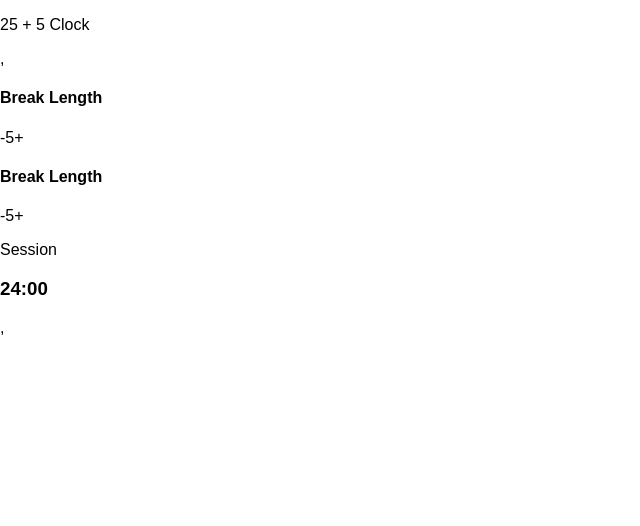
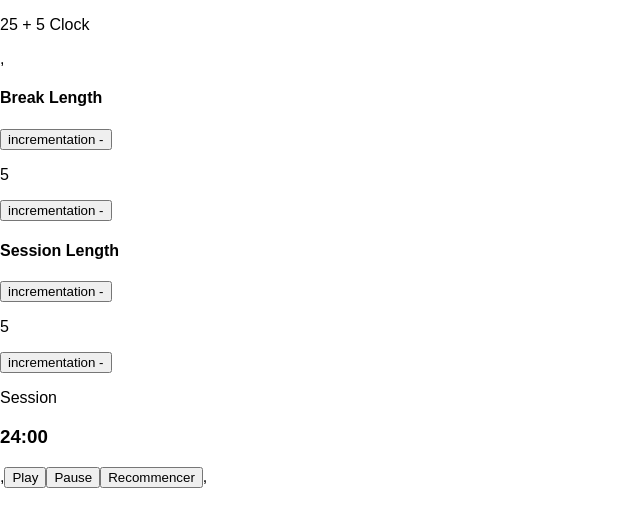
Before and after one commit to Annette-Bwemere-Salama/annetteTimerCOMODORO, a React (Create React App) app: page / in a window 1280 px wide. Shown: the top 526 px of the page, without its empty margins (0-640 px from the left). Built offline with nearby package versions, Linux system fonts and the light colour scheme.

Commit message:
first commit

```diff
--- a/src/App.js
+++ b/src/App.js
@@ -1,24 +1,23 @@
 import React from "react";
 
-// import "App.js";
+
+
+
 import "./App.css";
 import BreakLength from "./COMPONENT/BreakLength.js";
-// import "App.js";
-/*
-import  Header from "./COMPONENT/Header.js";
-import Main from "./COMPONENT/Clock.js";
-import Mainsection from "./COMPONENT/Mainsection.js";
-import FooterIcons from "./COMPONENT/Footer.js";*/
+
 import Clock from "./COMPONENT/Clock.js";
-import Session from "./COMPONENT/session";
+import Session from "./COMPONENT/session.js";
+import Footer from "./COMPONENT/footer.js";
 
 function App() {
   return (
-    <div>
+    <React.Fragment>
       <Clock />,
       <BreakLength />
       <Session />,
-    </div>
+      <Footer />,
+    </React.Fragment>
   );
 }
 
--- a/src/COMPONENT/BreakLength.js
+++ b/src/COMPONENT/BreakLength.js
@@ -2,16 +2,22 @@ import React from "react";
 
 function BreakLength() {
   return (
-    <main>
+    <React.Fragment>
       <div>
         <h4>Break Length</h4>
-        <p>-5+</p>
+        <button>incrementation -</button>
+        <p>5</p>
+        <button>incrementation -</button>
       </div>
       <div>
-        <h4>Break Length</h4>
-        <p>-5+</p>
+        <div>
+          <h4>Session Length</h4>
+          <button>incrementation -</button>
+          <p>5</p>
+          <button>incrementation -</button>
+        </div>
       </div>
-    </main>
+    </React.Fragment>
   );
 }
 
--- a/src/COMPONENT/Clock.js
+++ b/src/COMPONENT/Clock.js
@@ -2,9 +2,9 @@ import React from "react";
 
 function Clock() {
   return (
-    <div>
+    <React.Fragment>
       <p> 25 + 5 Clock</p>
-    </div>
+    </React.Fragment>
   );
 }
 export default Clock;
--- /dev/null
+++ b/src/COMPONENT/footer.js
@@ -0,0 +1,13 @@
+import React from "react";
+
+function Footer() {
+  return (
+    <React.Fragment>
+      <button>Play</button>
+      <button>Pause</button>
+      <button>Recommencer</button>
+    </React.Fragment>
+  );
+}
+
+export default Footer;
--- a/src/COMPONENT/session.js
+++ b/src/COMPONENT/session.js
@@ -2,10 +2,10 @@ import React from "react";
 
 function Session() {
   return (
-    <div>
+    <React.Fragment>
       <p>Session</p>
       <h3>24:00</h3>
-    </div>
+    </React.Fragment>
   );
 }
 
```
